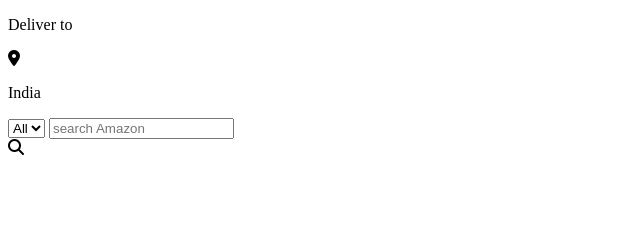
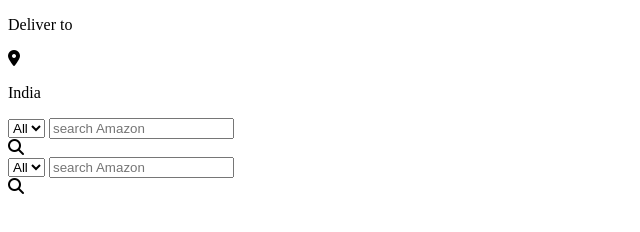
Before and after one commit to TyagiKapil12/cloneAmazon, a plain HTML site: page projet.html in a window 1280 px wide. Shown: the whole page, without its empty margins (0-640 px from the left). Drawn offline with Linux system fonts and the light colour scheme.

Commit message:
Update projet.html

```diff
--- a/projet.html
+++ b/projet.html
@@ -36,4 +36,18 @@
         </div>
     </header>
 </body>
+             <div class="nav-search">
+                <select class="search-select">
+                    <option >All</option>
+
+                </select>
+                <input placeholder="search Amazon" class="search-input">
+                <div class="search-icon">
+                    <i class="fa-solid fa-magnifying-glass"></i>
+                </div>
+
+             </div>
+        </div>
+    </header>
+</body>
 </html>
```
